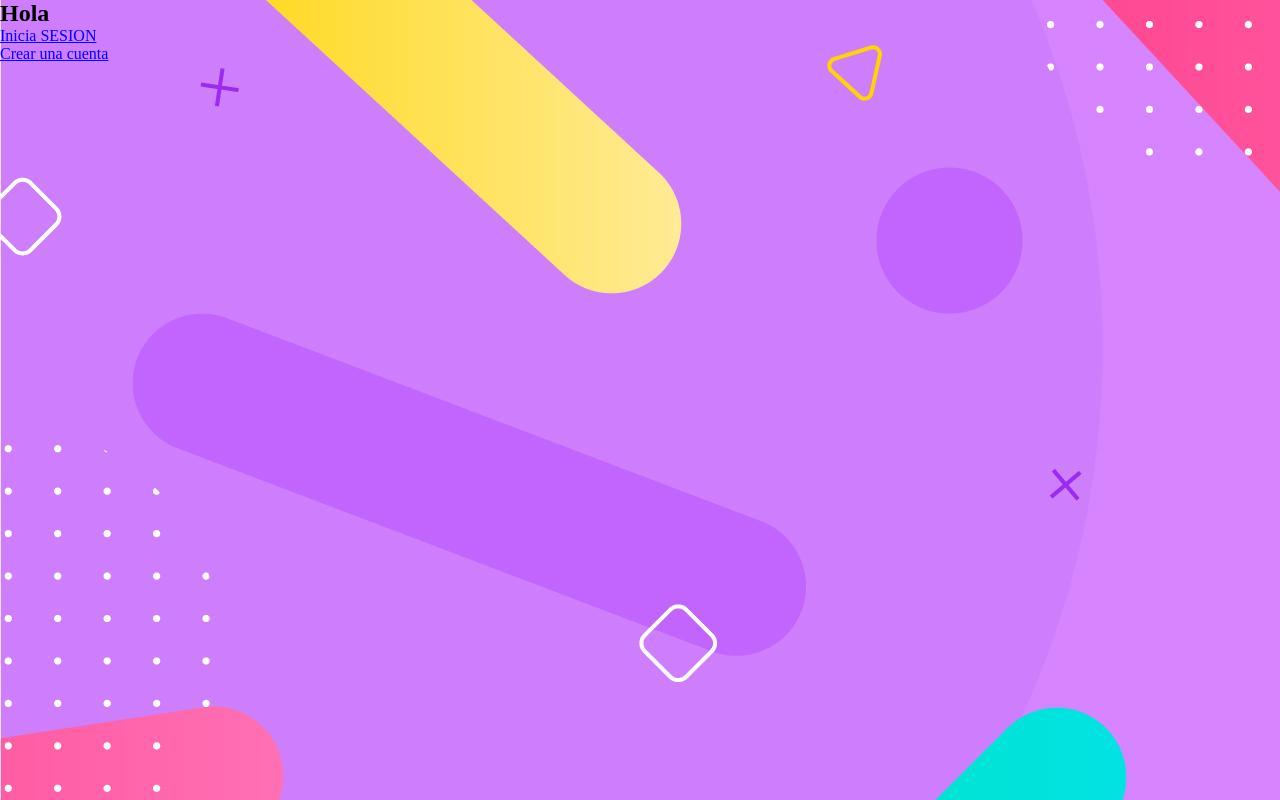
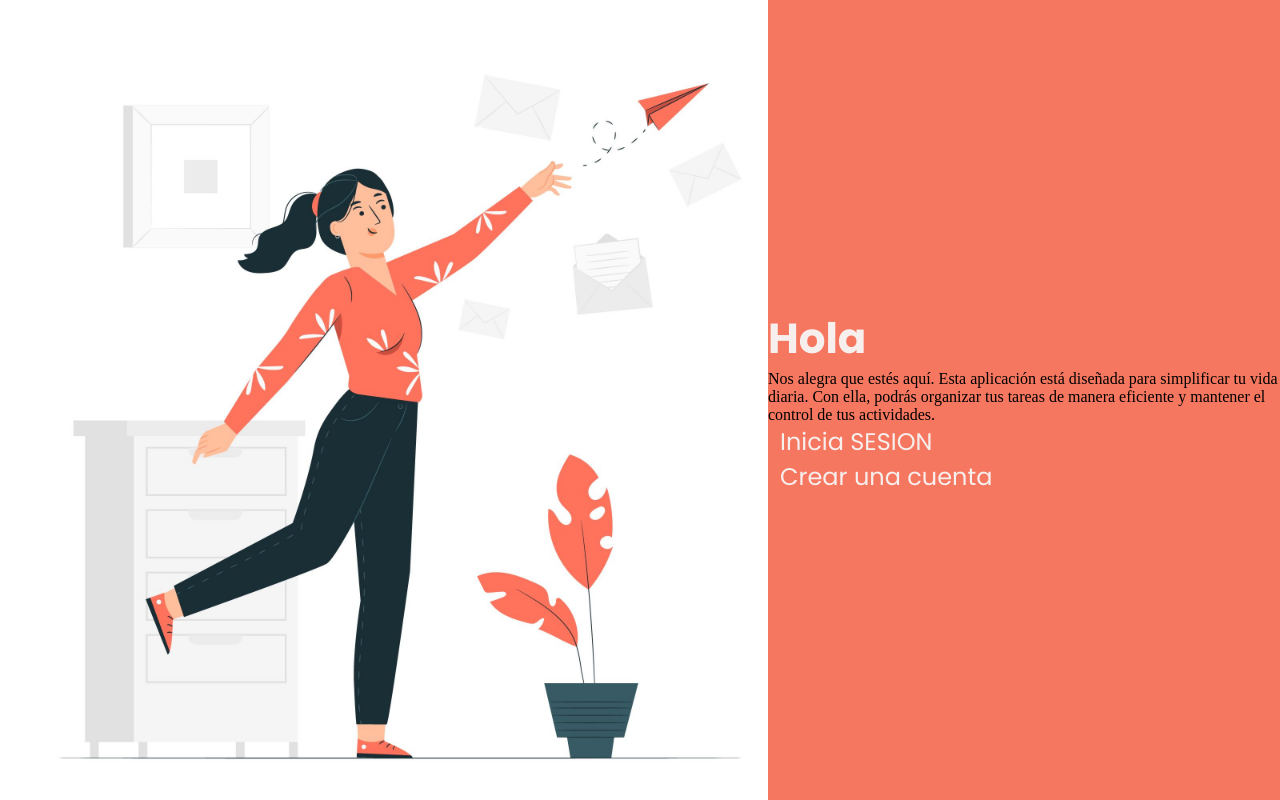
Before and after one commit to Dirolita/homework-appFlask, a Flask app: page / in a window 1280 px wide. Run offline with Flask 3, Linux system fonts and the light colour scheme.

Commit message:
Worked o user aithentication an initial homepage styling

```diff
--- a/app/auth.py
+++ b/app/auth.py
@@ -66,7 +66,7 @@ def login():
                     # Usuario autenticado correctamente, redirigir a la página de inicio
                     return redirect(url_for('home.home',username=username))
                 elif user['username'] != username or user['password'] != password:
-                    message = "Verifica los datos"
-                    return render_template('login.html', message=message)
+                    message = "Verifica tus datos"
+                    return render_template('login.html', message = message)
 
     return render_template('login.html')
--- a/app/static/style.css
+++ b/app/static/style.css
@@ -1,10 +1,41 @@
+@import url('https://fonts.googleapis.com/css2?family=Lato:ital,wght@0,100;0,300;0,400;0,700;0,900;1,100;1,300;1,400;1,700;1,900&family=Poppins:ital,wght@0,100;0,200;0,300;0,400;0,500;0,600;0,700;0,800;0,900;1,100;1,200;1,300;1,400;1,500;1,600;1,700;1,800;1,900&display=swap');
 *{
     margin: 0;
     padding: 0;
     box-sizing: border-box;
 }
+:root{
+    --orange: rgb(245, 119, 96);
+    --white: rgb(247, 239, 237);
+}
 .login-section{
-    width: 100%;
+    display: flex;
+}
+.login-section__img{
+    width: 60%;
     height: 100vh;
-    background-image: url(../static/imgs/4867159.jpg);
+    background-image: url(../static/imgs/log-img.jpg);
+    background-size: cover
 }
+.login-section__content{
+    background-color: var(--orange);
+    width: 40%;
+    display: flex;
+    flex-direction: column;
+    justify-content: center;
+    align-items: center;
+}
+.login-section__text h2{
+    color: var(--white);
+    font-size: 42px;
+    font-weight: 700;
+    font-family: "Poppins", sans-serif;
+}
+.login-section__text a{
+    margin: 8px;
+    padding: 4px;
+    text-decoration: none;
+    font-size: 24px;
+    font-family: "Poppins", sans-serif;
+    color: var(--white);
+}
--- a/app/templates/index.html
+++ b/app/templates/index.html
@@ -7,7 +7,7 @@
     <div class="login-section__content">
         <div class="login-section__text">
             <h2>Hola</h2>
-
+            <p>Nos alegra que estés aquí. Esta aplicación está diseñada para simplificar tu vida diaria. Con ella, podrás organizar tus tareas de manera eficiente y mantener el control de tus actividades.</p>
             <div class="login-section__button">
                 <a href="{{ url_for('auth.login') }}">Inicia SESION</a>
             </div>
@@ -17,5 +17,4 @@
         </div>
     </div>
 </section>
-</section>
 {% endblock %}
```
Also changed, not shown: app/static/imgs/4867159.jpg (deleted), app/static/imgs/log-img.jpg (added).
